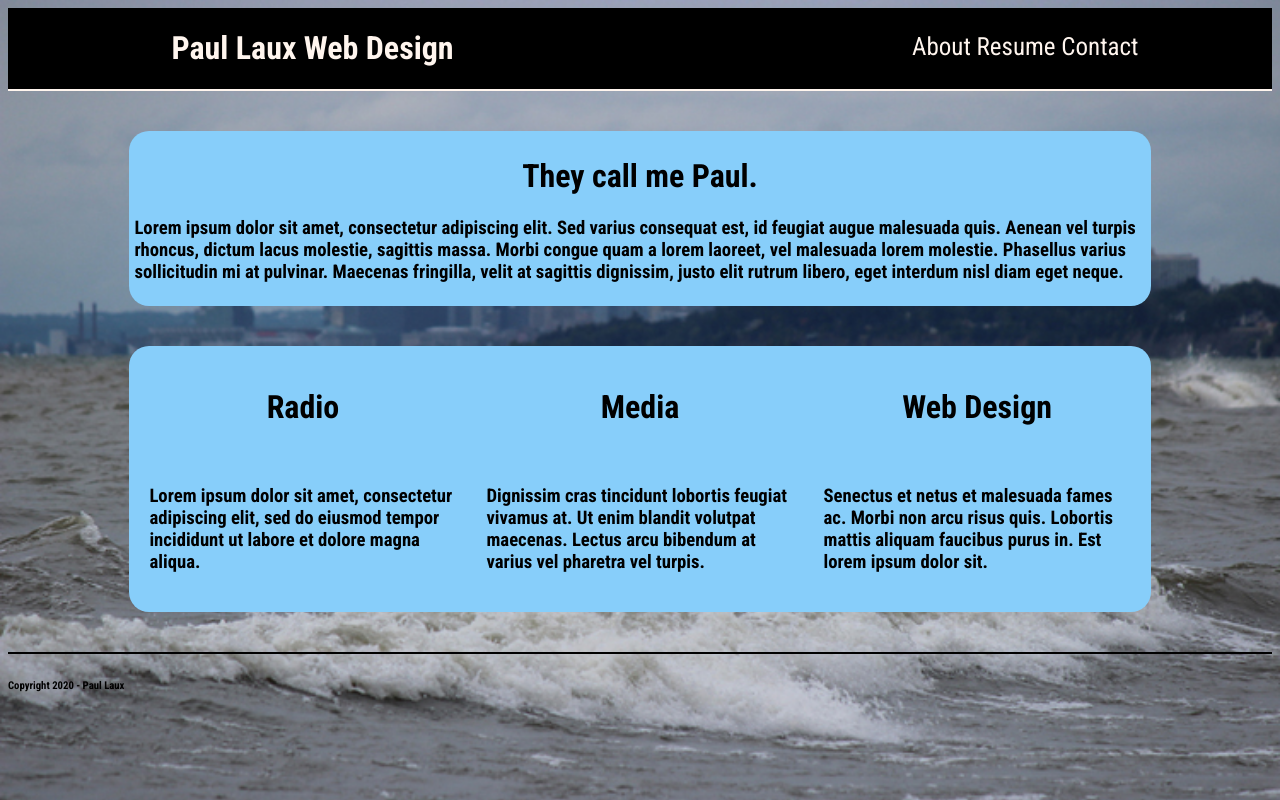
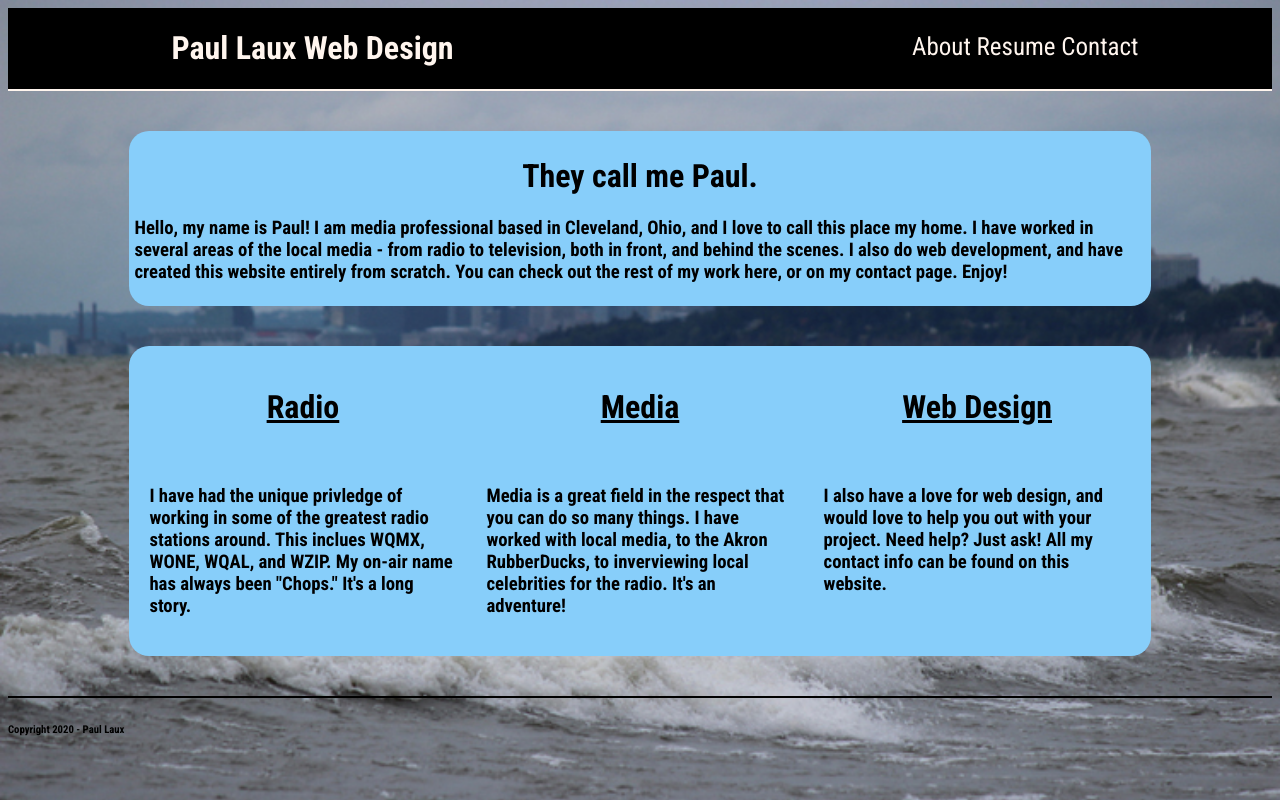
Before and after one commit to paullaux22/Paul-Laux-Web-Design, a plain HTML site: page Index.html in a window 1280 px wide. Drawn offline with Linux system fonts and the light colour scheme.

Commit message:
removed lorem

```diff
--- a/Index.html
+++ b/Index.html
@@ -28,7 +28,7 @@
 
     <div class="main">
         <h1 class="Phasellus">They call me Paul.</h1>
-        <h3>Lorem ipsum dolor sit amet, consectetur adipiscing elit. Sed varius consequat est, id feugiat augue malesuada quis. Aenean vel turpis rhoncus, dictum lacus molestie, sagittis massa. Morbi congue quam a lorem laoreet, vel malesuada lorem molestie. Phasellus varius sollicitudin mi at pulvinar. Maecenas fringilla, velit at sagittis dignissim, justo elit rutrum libero, eget interdum nisl diam eget neque.</h3>
+        <h3>Hello, my name is Paul!  I am media professional based in Cleveland, Ohio, and I love to call this place my home.  I have worked in several areas of the local media - from radio to television, both in front, and behind the scenes.  I also do web development, and have created this website entirely from scratch.  You can check out the rest of my work here, or on my contact page.  Enjoy!</h3>
     </div>
 
 
@@ -39,17 +39,17 @@
         <div class="m1">
             <h1><a href="https://soundcloud.com/user-926880634" target="_blank">Radio</a></h1>
             <br>
-            <h3>Lorem ipsum dolor sit amet, consectetur adipiscing elit, sed do eiusmod tempor incididunt ut labore et dolore magna aliqua.</h3>
+            <h3>I have had the unique privledge of working in some of the greatest radio stations around.  This inclues WQMX, WONE, WQAL, and WZIP.  My on-air name has always been "Chops."  It's a long story.</h3>
         </div>
         <div class="m2">
             <h1><a href ="https://paullaux.com/" target="_blank">Media</a></h1>
             <br>
-            <h3>Dignissim cras tincidunt lobortis feugiat vivamus at. Ut enim blandit volutpat maecenas. Lectus arcu bibendum at varius vel pharetra vel turpis.</h3>
+            <h3>Media is a great field in the respect that you can do so many things.  I have worked with local media, to the Akron RubberDucks, to inverviewing local celebrities for the radio.  It's an adventure!</h3>
         </div>
         <div class="m3">
-            <h1><a href="#" target="_blank">Web Design</a></h1>
+            <h1><a href="#">Web Design</a></h1>
             <br>
-            <h3>Senectus et netus et malesuada fames ac. Morbi non arcu risus quis. Lobortis mattis aliquam faucibus purus in. Est lorem ipsum dolor sit.</h3>
+            <h3>I also have a love for web design, and would love to help you out with your project.  Need help? Just ask!  All my contact info can be found on this website.</h3>
         </div>
     </div>
 
--- a/Resources/CSS/About_Styles.css
+++ b/Resources/CSS/About_Styles.css
@@ -69,6 +69,7 @@ header a:hover {
     justify-content: space-around;
 }
 
+
 .paul,
 .about {
     padding: 15px;
--- a/Resources/CSS/Styes.css
+++ b/Resources/CSS/Styes.css
@@ -14,9 +14,8 @@ body {
 
 a {
     color: black;
-    text-decoration: none;
+    text-decoration: underline;
 }
-
 
 
 /* Header Section */
```
Also changed, not shown: about.html (+1 -1 lines), contact.html (+3 -1 lines).
